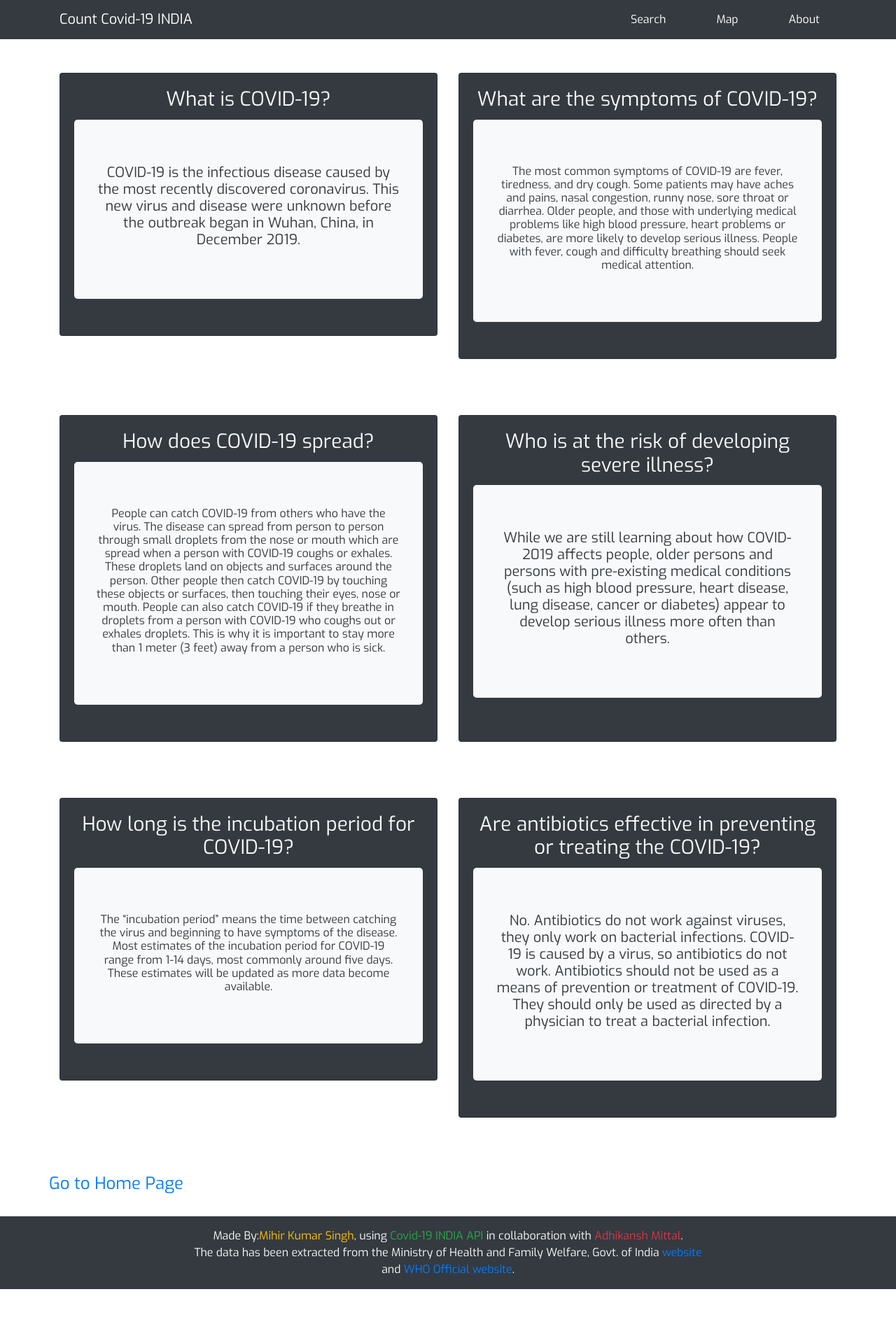
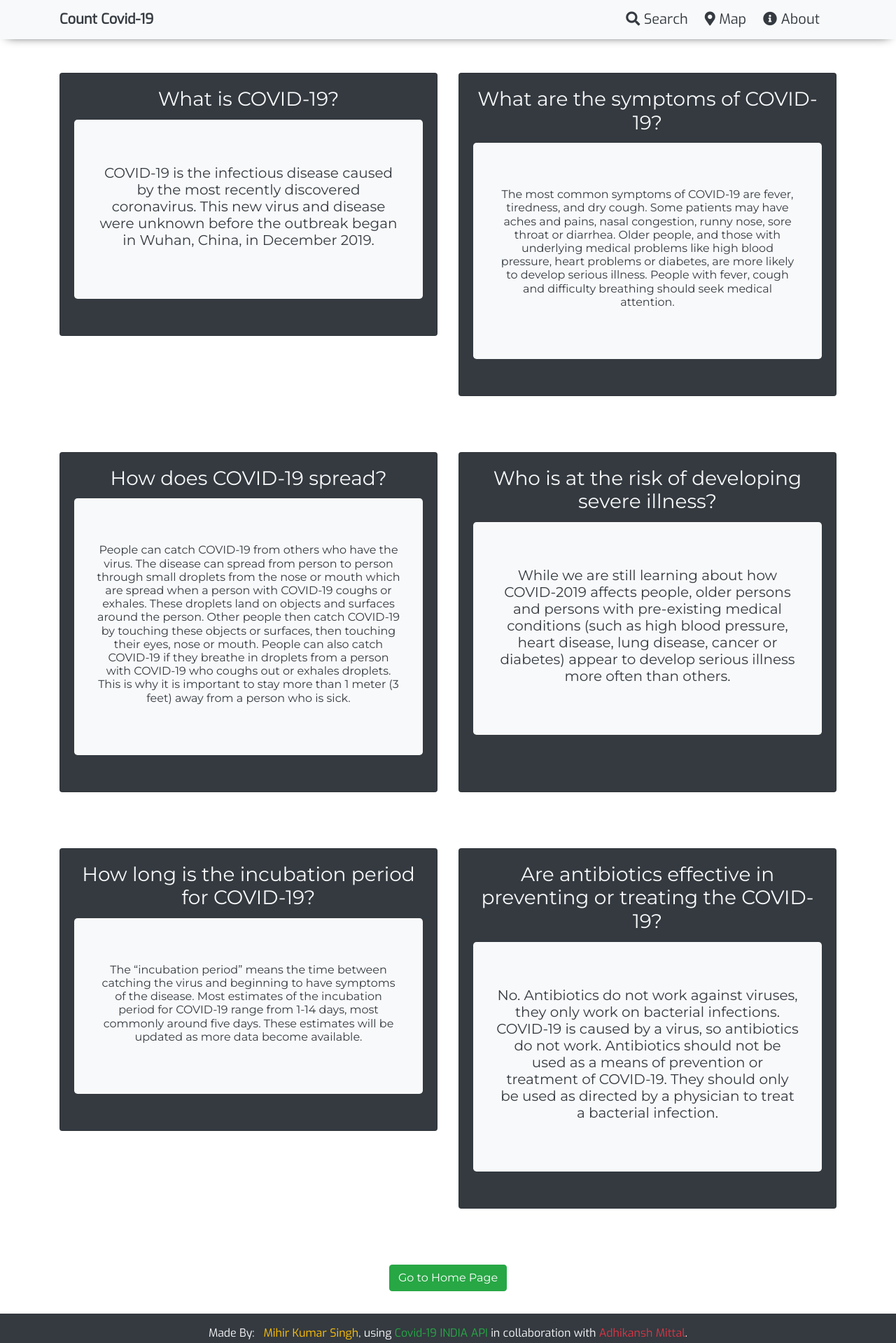
Before and after one commit to mihirkumar02/countCovid-19INDIA, a React (Create React App) app: page /about in a window 1280 px wide. Shown: the top 1919 px of the page at 70% size. Before the commit the page ends 1842 px from the top, so only its background shows below. Built offline with nearby package versions, Linux system fonts and the light colour scheme; what google-maps-react would draw is missing.

Commit message:
Final changes completed

```diff
--- a/public/index.html
+++ b/public/index.html
@@ -12,6 +12,7 @@
     <link href="https://stackpath.bootstrapcdn.com/bootstrap/4.4.1/css/bootstrap.min.css" rel="stylesheet" integrity="sha384-Vkoo8x4CGsO3+Hhxv8T/Q5PaXtkKtu6ug5TOeNV6gBiFeWPGFN9MuhOf23Q9Ifjh" crossorigin="anonymous">
     <link rel="stylesheet" href="https://use.fontawesome.com/releases/v5.7.1/css/all.css" integrity="sha384-fnmOCqbTlWIlj8LyTjo7mOUStjsKC4pOpQbqyi7RrhN7udi9RwhKkMHpvLbHG9Sr" crossorigin="anonymous">
     <link href="https://fonts.googleapis.com/css?family=Exo&display=swap" rel="stylesheet">
+    <link href="https://fonts.googleapis.com/css?family=Montserrat&display=swap" rel="stylesheet">
     <link rel="apple-touch-icon" href="%PUBLIC_URL%/logo192.png" />
     <link rel="manifest" href="%PUBLIC_URL%/manifest.json" />
 
--- a/src/components/About.js
+++ b/src/components/About.js
@@ -84,8 +84,8 @@ class About extends Component {
                             </div>
                         </div>
                     </div>
-                    <div className="row">
-                        <h4><Link to="/">Go to Home Page</Link></h4>
+                    <div className="heading-center">
+                        <h4><Link className="btn btn-success" to="/">Go to Home Page</Link></h4>
                     </div>
                 </div>
             </div>
--- a/src/components/Landing.js
+++ b/src/components/Landing.js
@@ -16,28 +16,29 @@ class Landing extends Component {
         return (
             <div className="Landing">
                 <div className="container">
+                    <div className="heading-center">
+                        <h3 className="heading">Count in INDIA</h3>
+                    </div>
+                    <hr />
                     <div className="row centered-row">
-                        <div className="col-md-3">
-                            <h3 className="text-dark card-title weight-bold">
-                                Active Cases: <b>{total['Total Confirmed cases']}</b>
-                            </h3>
+                        <div className="col-md-3 text-center">
+                            <h4 className="text-warning card-title weight-bold">
+                                Active( Ac. ): <b>{total['Total Confirmed cases']}</b>
+                            </h4>
                         </div>
                         <div className="col-md-4">
                             <h5 className="text-success card-title weight-bold">
-                                Cured/Discharged
-                            </h5>
-                            <h5 className="text-success card-title weight-bold">
-                                /Migrated: <b>{total['Cured/Discharged/Migrated']}</b>
+                                Cured/Discharged/Migrated( Cu. ): <b>{total['Cured/Discharged/Migrated']}</b>
                             </h5>
                         </div>
-                        <div className="col-md-2">
+                        <div className="col-md-3 text-center">
                             <h5 className="text-danger card-title weight-bold">
-                                Deaths: <b>{total.Death}</b>
+                                Deaths( De. ): <b>{total.Death}</b>
                             </h5>
                         </div>
-                        <div className="col-md-3">
+                        <div className="col-md-2 text-center">
                             <h5 className="text-primary card-title weight-bold">
-                                Total Cases: <b>{total['Total Cases']}</b>
+                                Total(Tot.): <b>{total['Total Cases']}</b>
                             </h5>
                         </div>
                     </div>
--- a/src/components/Statistics.js
+++ b/src/components/Statistics.js
@@ -8,6 +8,10 @@ class Statistics extends Component {
     render() {
         return (
             <div className="container Statistics">
+                <div className="heading-center">
+                    <h4 className="heading">Click on any marker to view the State-wise count</h4>
+                </div>
+                <hr />
                 <div className="row Height">
                     <div className="col-md-6 col-sm-12 mapHeight">
                         <MapContainer />
@@ -16,8 +20,8 @@ class Statistics extends Component {
                         <StateContainer />
                     </div>
                 </div>
-                <div className="row">
-                    <h4><Link to="/">Go to Home Page</Link></h4>
+                <div className="heading-center">
+                    <h4><Link className="btn btn-success" to="/">Go to Home Page</Link></h4>
                 </div>
             </div>
         )
--- a/src/components/Table.js
+++ b/src/components/Table.js
@@ -14,9 +14,28 @@ class Table extends Component {
 
         return (
             <div>
-                <ul>
-                    {all.map((one, index) => <li key={index} one={one}> {one.name} </li>)}
-                </ul>
+                <table className="table table-striped">
+                    <thead className="thead-dark">
+                        <tr>
+                          <th scope="col" className="text-center">State Name</th>
+                          <th scope="col">Ac.</th>
+                          <th scope="col">Cu.</th>
+                          <th scope="col">De.</th>
+                          <th scope="col">Tot.</th>
+                        </tr>
+                    </thead>
+                    <tbody>
+                        {all.map((one, index) =>
+                            <tr key={index}>
+                                <td className="text-center">{one.name}</td>
+                                <td className="text-warning"><b>{one.confirmed}</b></td>
+                                <td className="text-success"><b>{one.cured}</b></td>
+                                <td className="text-danger"><b>{one.death}</b></td>
+                                <td className="text-primary"><b>{one.total}</b></td>
+                            </tr>
+                        )}
+                    </tbody>
+                </table>
             </div>
         )
     }
--- a/src/components/layout/Footer.js
+++ b/src/components/layout/Footer.js
@@ -7,12 +7,12 @@ const Footer = () => {
                 <div className="col-md-12">
                     <div className="footer p-3 mt-4 text-center bg-dark text-light">
                         Made By:
-                        <span className="text-warning font-weight-normal">
-                            Mihir Kumar Singh
+                        &nbsp;<span className="font-weight-normal">
+                        <a className="text-warning" target="blank" rel="noopener noreferrer" href="https://github.com/mihirkumar02"> Mihir Kumar Singh</a>
                         </span>
                         , using <a className="text-success" target="blank" rel="noopener noreferrer" href="https://covid19-india-adhikansh.herokuapp.com/">Covid-19 INDIA API</a> in collaboration with <a className="text-danger" target="blank" rel="noopener noreferrer" href="https://github.com/HrithikMittal">Adhikansh Mittal</a>.
-                        <div>The data has been extracted from the Ministry of Health and Family Welfare, Govt. of India <a href="https://www.mohfw.gov.in/" className="text-primary" target="blank" rel="noopener noreferrer">website</a></div>
-                        <div>and <a className="text-primary" target="blank" rel="noopener noreferrer" href="https://www.who.int/news-room/q-a-detail/q-a-coronaviruses">WHO Official website</a>.</div>
+                        <div>The data has been extracted from </div>
+                        <div>the Ministry of Health and Family Welfare, Govt. of India <a href="https://www.mohfw.gov.in/" className="text-primary" target="blank" rel="noopener noreferrer">website</a> and <a className="text-primary" target="blank" rel="noopener noreferrer" href="https://www.who.int/news-room/q-a-detail/q-a-coronaviruses">WHO Official website</a>.</div>
                     </div>
                 </div>
             </div>
--- a/src/components/layout/Navbar.js
+++ b/src/components/layout/Navbar.js
@@ -1,27 +1,27 @@
 import React, { Component } from 'react';
-import {Link} from 'react-router-dom';
+import {NavLink, Link} from 'react-router-dom';
 
 class Navbar extends Component {
     render() {
         return (
             <div>
-                <nav className="navbar navbar-light bg-dark mb-5">
+                <nav className="navbar navbar-dark bg-light mb-5">
                   <div className="container">
-                        <div className="navbar-header">
-                            <Link to="/" className="navbar-brand text-white text-lg brand-text">
-                                Count Covid-19 INDIA
-                                <i className="fas fa-viruses fa-5x" id="viruses-logo"/>
+                        <div className="heading-center">
+                            <Link to="/" className="navbar-brand text-dark text-lg bg-light brand-text">
+                                <b>Count Covid-19</b>
+                                <i className="fas fa-viruses" id="logo"/>
                             </Link>
                         </div>
-                        <ul className="navbar-nav ml-auto text-light d-inline-block">
+                        <ul className="navbar-nav text-light d-inline-block">
                             <li className="nav-item d-inline-block mr-4">
-                                <Link to="/search" className="text-white text-lg brand-text text-right mr-5">Search</Link>
+                                <NavLink to="/search" className="text-dark text-lg brand-text" id="logo"><i className="fas fa-search"/> Search</NavLink>
                             </li>
                             <li className="nav-item d-inline-block mr-4">
-                                <Link to="/statistics" className="text-white text-lg brand-text text-right">Map</Link>
+                                <NavLink to="/statistics" className="text-dark text-lg brand-text" id="logo"><i className="fas fa-map-marker-alt"/> Map</NavLink>
                             </li>
                             <li className="nav-item d-inline-block mr-4">
-                                <Link to="/about" className="text-white text-lg brand-text ml-5">About</Link>
+                                <NavLink to="/about" className="text-dark text-lg brand-text" id="logo"><i className="fas fa-info-circle"/> About</NavLink>
                             </li>
                         </ul>
                     </div>
--- a/src/index.css
+++ b/src/index.css
@@ -10,16 +10,23 @@ html{
   scroll-behavior: smooth;
 }
 
+nav{
+  box-shadow: 0 5px 15px -10px black;
+}
+
 .Landing{
   min-height: 70vh;
+  font-family: 'Montserrat', sans-serif;
 }
 
 .Statistics{
   min-height: 75vh;
+  font-family: 'Montserrat', sans-serif;
 }
 
 .About{
   min-height: 75vh;
+  font-family: 'Montserrat', sans-serif;
 }
 
 #viruses-logo{
@@ -41,6 +48,18 @@ html{
 
 .stateDiv{
   margin-top: 20vh;
+}
+
+.heading-center{
+  text-align: center;
+}
+
+.heading{
+  font-weight: bold;
+}
+
+#logo{
+  font-size: 20px;
 }
 
 @media only screen and (max-width: 768px){
```
